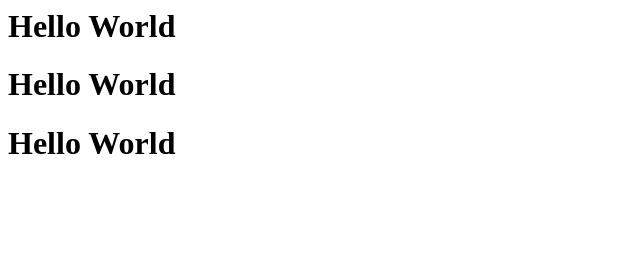
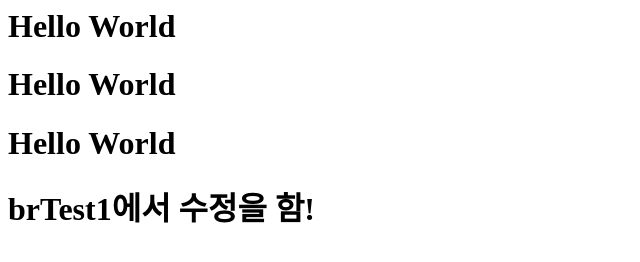
Before and after one commit to chaerinLee21/OSS_3, a plain HTML site: page index.html in a window 1280 px wide. Shown: the whole page, without its empty margins (0-640 px from the left). Drawn offline with Linux system fonts and the light colour scheme.

Commit message:
brTest1 first commit

```diff
--- a/index.html
+++ b/index.html
@@ -7,5 +7,6 @@
         <h1>Hello World</h1>
         <h1>Hello World</h1>
 
+        <h1>brTest1에서 수정을 함!</h1>
     </body>
 </html>
```
